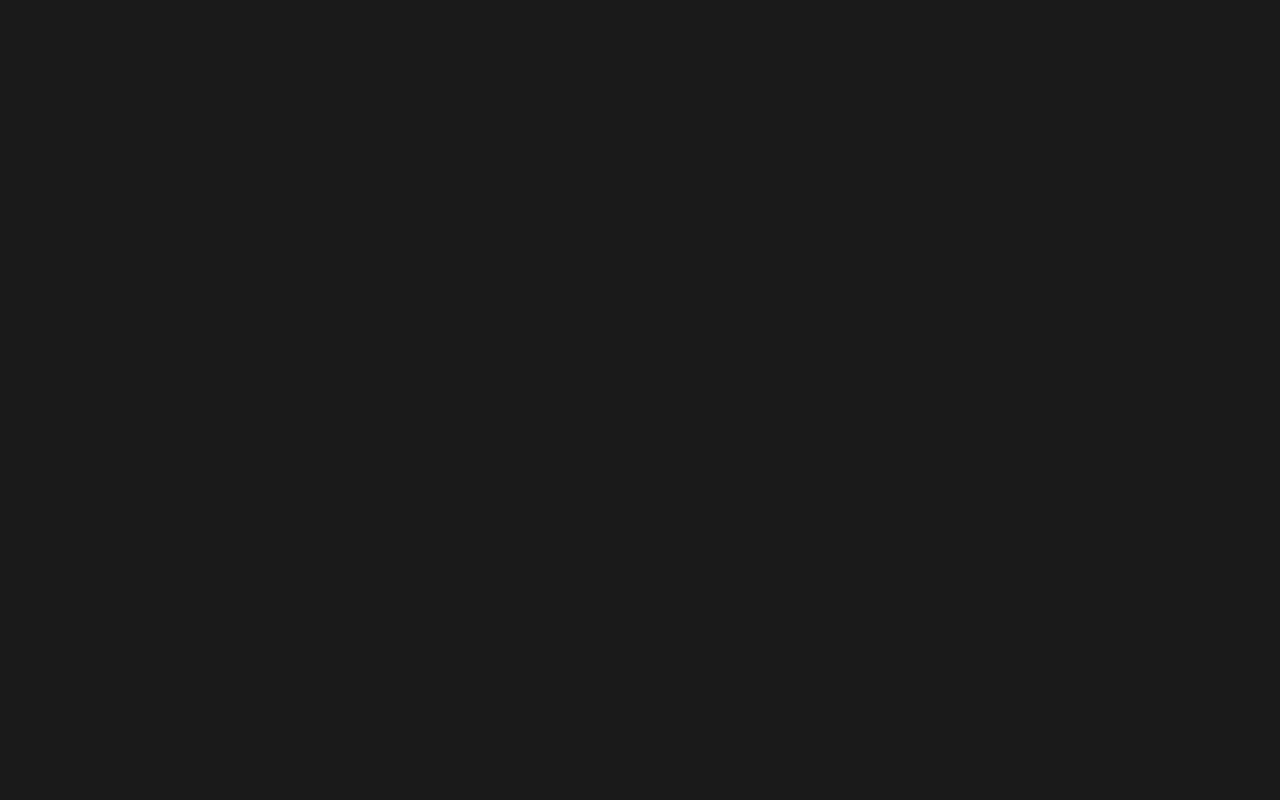
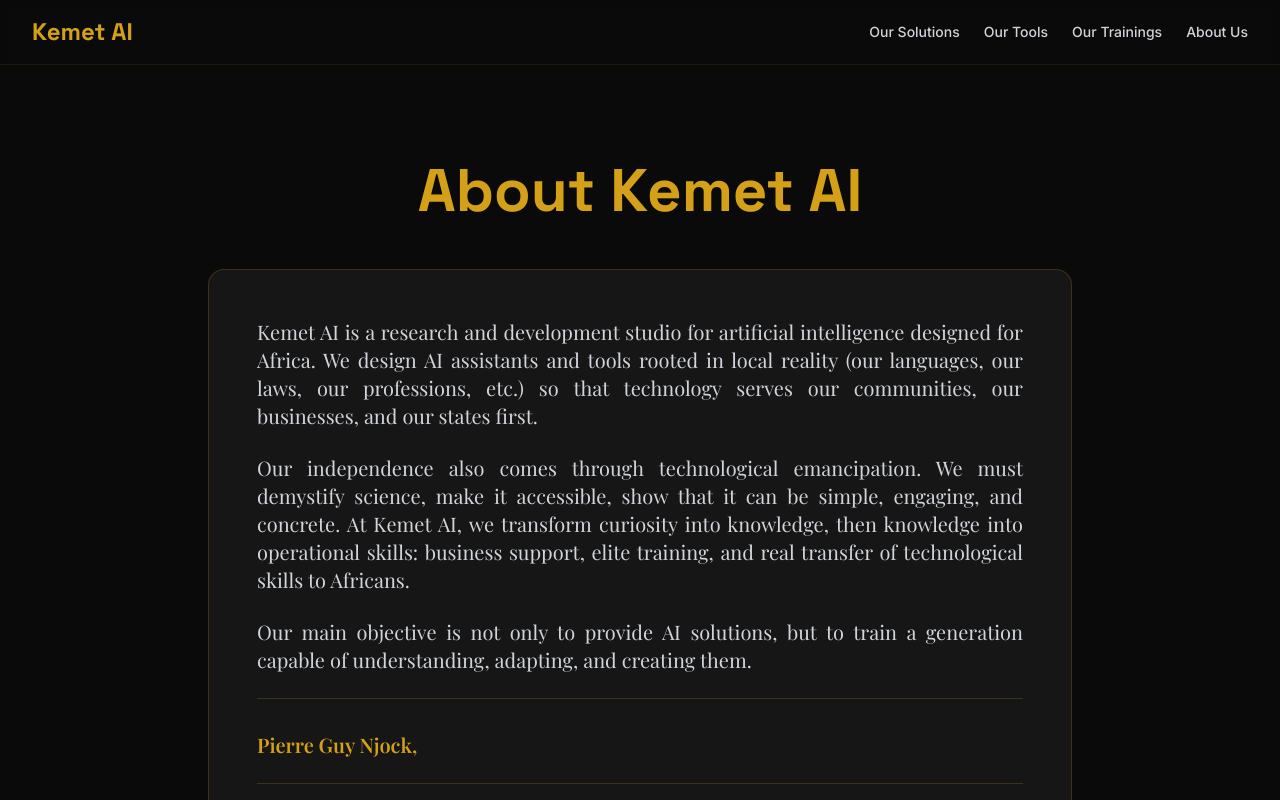
Before and after one commit to A-Njock/KEMET-AI, a React (Vite) app: page /about in a window 1280 px wide. Before the commit this address had no page. Shown: the top 800 px of the page. Built offline with nearby package versions, Linux system fonts and the light colour scheme.

Commit message:
Add About Us page with elegant typography and update navigation labels

```diff
--- a/index.html
+++ b/index.html
@@ -9,7 +9,7 @@
     <meta name="keywords" content="IA Cameroun, formation IA, chatbot droit Cameroun, Ashavant" />
     <link rel="preconnect" href="https://fonts.googleapis.com">
     <link rel="preconnect" href="https://fonts.gstatic.com" crossorigin>
-    <link href="https://fonts.googleapis.com/css2?family=Inter:wght@300;400;500;600;700;800&family=Space+Grotesk:wght@400;500;600;700&family=DM+Sans:wght@400;500;600;700&family=Raleway:wght@600;700;800&display=swap" rel="stylesheet">
+    <link href="https://fonts.googleapis.com/css2?family=Inter:wght@300;400;500;600;700;800&family=Space+Grotesk:wght@400;500;600;700&family=DM+Sans:wght@400;500;600;700&family=Raleway:wght@600;700;800&family=Playfair+Display:wght@400;500;600;700&display=swap" rel="stylesheet">
   </head>
   <body>
     <div id="root"></div>
--- a/src/App.tsx
+++ b/src/App.tsx
@@ -6,6 +6,7 @@
 import Immobilier from './pages/Immobilier';
 import AchatVente from './pages/AchatVente';
 import Chatbot from './pages/Chatbot';
+import About from './pages/About';
 
 function App() {
   return (
@@ -18,6 +19,7 @@
         <Route path="/immobilier" element={<Immobilier />} />
         <Route path="/achat-vente" element={<AchatVente />} />
         <Route path="/chatbot" element={<Chatbot />} />
+        <Route path="/about" element={<About />} />
       </Routes>
     </Router>
   );
--- a/src/components/Header.tsx
+++ b/src/components/Header.tsx
@@ -28,6 +28,12 @@
           >
             {t('nav_trainings')}
           </Link>
+          <Link
+            to="/about"
+            className="text-gray-300 hover:text-gold transition-colors text-sm font-medium"
+          >
+            {t('nav_about')}
+          </Link>
         </nav>
       </div>
     </header>
--- a/src/locales/en.json
+++ b/src/locales/en.json
@@ -11,9 +11,10 @@
   "plus_immobilier": "Smart Real Estate",
   "plus_achat_vente": "Buy-Sell",
   "plus_text": "Buy, rent, find fast. Buy, sell-smart marketplace.",
-  "nav_solutions": "Solutions",
-  "nav_tools": "Tools",
-  "nav_trainings": "Trainings",
+  "nav_solutions": "Our Solutions",
+  "nav_tools": "Our Tools",
+  "nav_trainings": "Our Trainings",
+  "nav_about": "About Us",
   "gallery_title": "Our Achievements",
   "hero_title_full": "Artificial Intelligence Built for Africa, Innovated by Africans",
   "gallery_captions": ["Douala Event 2024", "First Chatbot Launched", "Yaoundé Training", "Enterprise Partnership"],
@@ -50,5 +51,7 @@
   "immobilier_text": "Coming soon: find, buy, rent with AI.",
   "achat_vente_title": "Ashavant Marketplace",
   "achat_vente_text": "Coming soon: buy and sell with AI recommendations.",
-  "more_tools_coming": "More tools coming soon..."
+  "more_tools_coming": "More tools coming soon...",
+  "about_title": "About Kemet AI",
+  "about_content": "Kemet AI is a research and development studio for artificial intelligence designed for Africa. We design AI assistants and tools rooted in local reality (our languages, our laws, our professions, etc.) so that technology serves our communities, our businesses, and our states first.\n\nOur independence also comes through technological emancipation. We must demystify science, make it accessible, show that it can be simple, engaging, and concrete. At Kemet AI, we transform curiosity into knowledge, then knowledge into operational skills: business support, elite training, and real transfer of technological skills to Africans.\n\nOur main objective is not only to provide AI solutions, but to train a generation capable of understanding, adapting, and creating them.\n\nPierre Guy Njock,\n\nCEO – Kemet AI"
 }
--- a/src/locales/fr.json
+++ b/src/locales/fr.json
@@ -11,9 +11,10 @@
   "plus_immobilier": "Immobilier-Intelligent",
   "plus_achat_vente": "Achat-Vente",
   "plus_text": "Achetez, louez, trouvez vite. Achetez, vendez-marché intelligent.",
-  "nav_solutions": "Solutions",
-  "nav_tools": "Outils",
-  "nav_trainings": "Formations",
+  "nav_solutions": "Nos Solutions",
+  "nav_tools": "Nos Outils",
+  "nav_trainings": "Nos Formations",
+  "nav_about": "À Propos",
   "gallery_title": "Nos Réalisations",
   "hero_title_full": "Intelligence Artificielle Conçue pour l’Afrique, Pensée par les Africains",
   "gallery_captions": ["Événement Douala 2024", "Premier Chatbot Lancé", "Formation Yaoundé", "Partenariat Entreprise"],
@@ -50,5 +51,7 @@
   "immobilier_text": "Bientôt: trouvez, achetez, louez avec IA.",
   "achat_vente_title": "Ashavant Marché",
   "achat_vente_text": "Bientôt: achetez et vendez avec recommandations IA.",
-  "more_tools_coming": "Plus d'outils à venir..."
+  "more_tools_coming": "Plus d'outils à venir...",
+  "about_title": "À Propos de Kemet AI",
+  "about_content": "Kemet AI est un studio de recherche et développement d'intelligence artificielle pensé pour l'Afrique. Nous concevons des assistants et des outils IA ancrés dans la réalité locale (nos langues, nos lois, nos métiers, etc.) pour que la technologie serve d'abord nos communautés, nos entreprises et nos États.\n\nNotre indépendance passe aussi par une émancipation technologique. Il faut démystifier la science, la rendre accessible, montrer qu'elle peut être simple, ludique et concrète. Chez Kemet AI, nous transformons la curiosité en savoir, puis le savoir en compétences opérationnelles : accompagnement des entreprises, formations d'élite, et transfert réel de compétences technologiques vers les Africains.\n\nNotre objectif principal n'est pas seulement de fournir des solutions d'IA, mais de former une génération capable de les comprendre, les adapter et les créer.\n\nPierre Guy Njock,\n\nCEO – Kemet AI"
 }
--- /dev/null
+++ b/src/pages/About.tsx
@@ -0,0 +1,62 @@
+import Header from '../components/Header';
+import Footer from '../components/Footer';
+import { useTranslation } from 'react-i18next';
+
+export default function About() {
+  const { t } = useTranslation();
+
+  // Split content by double newlines to create paragraphs
+  const content = t('about_content');
+  const paragraphs = content.split('\n\n').filter(p => p.trim());
+
+  return (
+    <div className="min-h-screen bg-black font-sans">
+      <Header />
+      <main className="max-w-4xl mx-auto px-4 py-16 md:py-24">
+        {/* Page Title */}
+        <div className="text-center mb-12">
+          <h1 className="text-4xl md:text-5xl lg:text-6xl font-heading font-bold text-gold mb-6">
+            {t('about_title')}
+          </h1>
+        </div>
+
+        {/* Content */}
+        <div className="bg-white/5 rounded-2xl p-8 md:p-12 border border-gold/20">
+          <div
+            className="text-gray-300 leading-relaxed text-lg md:text-xl space-y-6"
+            style={{ fontFamily: 'Playfair Display, serif' }}
+          >
+            {paragraphs.map((paragraph, index) => {
+              // Check if this is the signature paragraph (contains "Pierre Guy Njock" or "CEO")
+              const isSignature = paragraph.includes('Pierre Guy Njock') || paragraph.includes('CEO');
+
+              if (isSignature) {
+                // Split signature into lines
+                const signatureLines = paragraph.split('\n').filter(l => l.trim());
+                return (
+                  <div key={index} className="mt-8 pt-8 border-t border-gold/20">
+                    {signatureLines.map((line, lineIndex) => (
+                      <p
+                        key={lineIndex}
+                        className={lineIndex === signatureLines.length - 1 ? 'text-gold font-semibold' : 'text-gray-400'}
+                      >
+                        {line}
+                      </p>
+                    ))}
+                  </div>
+                );
+              }
+
+              return (
+                <p key={index} className="text-justify">
+                  {paragraph}
+                </p>
+              );
+            })}
+          </div>
+        </div>
+      </main>
+      <Footer />
+    </div>
+  );
+}
```
